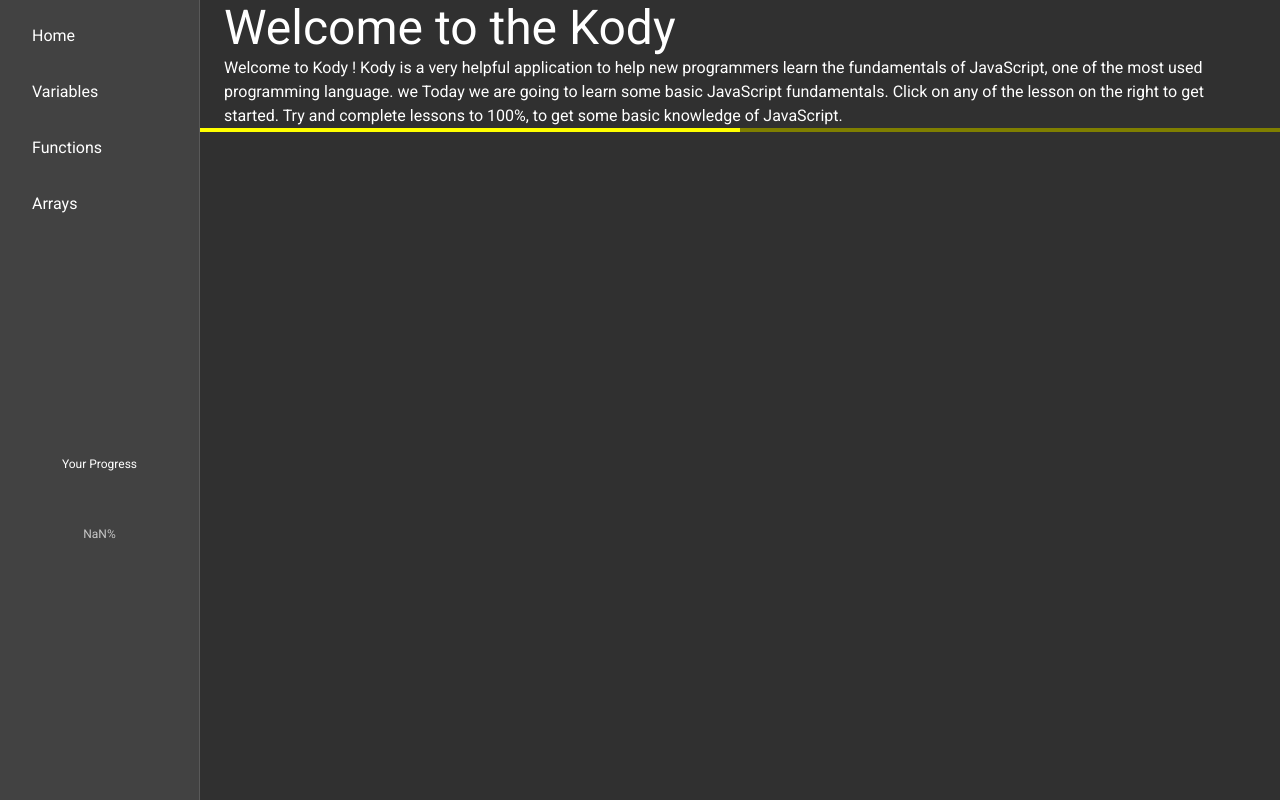
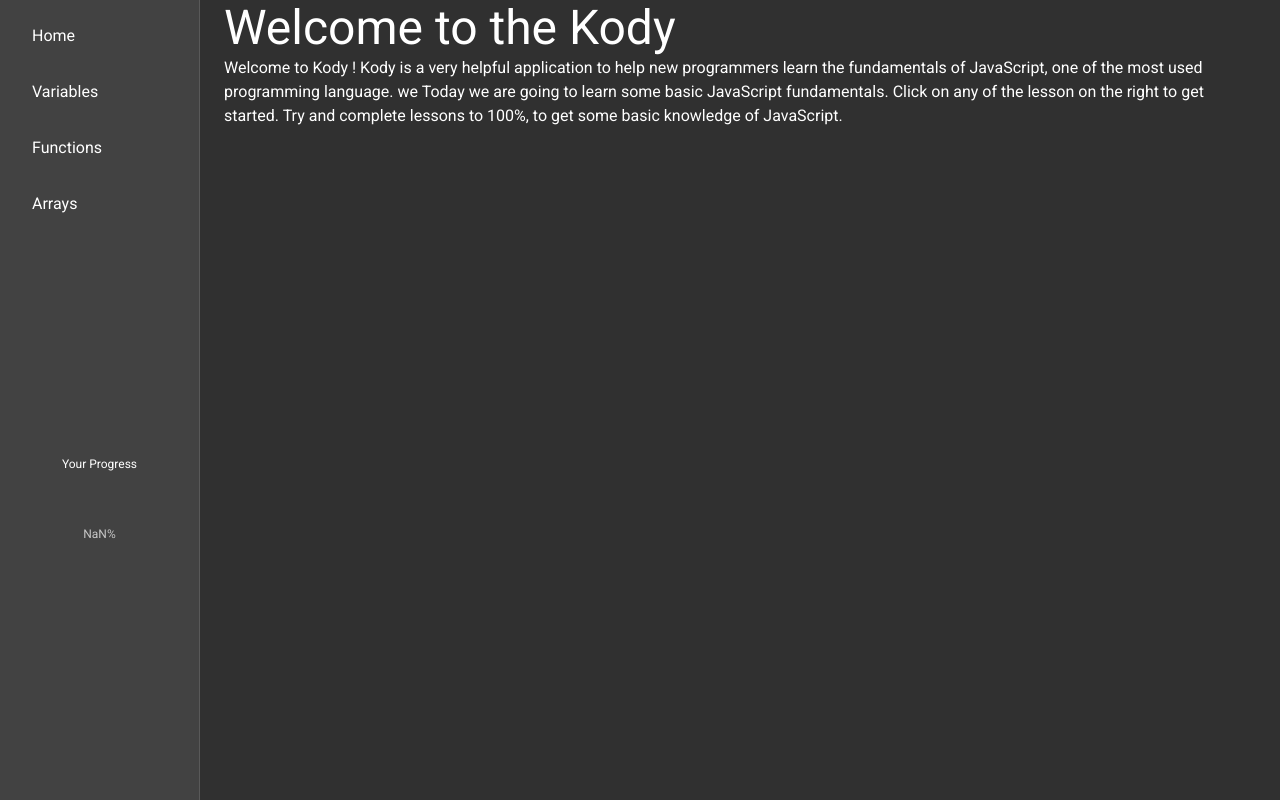
Before and after one commit to hector4213/mintbean-jsbootcamplite, a React (Create React App) app: page / in a window 1280 px wide. Both pictures are taken after a click on the button "LETS GET STARTED". Built offline with nearby package versions, Linux system fonts and the light colour scheme.

Commit message:
remove progress line change to circle move to draer

```diff
--- a/src/components/Layout.jsx
+++ b/src/components/Layout.jsx
@@ -1,6 +1,6 @@
-import React, { useState } from 'react'
+import React from 'react'
 import { makeStyles } from '@material-ui/core/styles'
-import { Box, LinearProgress } from '@material-ui/core'
+import { Box } from '@material-ui/core'
 import Drawer from '../components/Drawer'
 
 const useStyles = makeStyles((theme) => ({
@@ -14,15 +14,12 @@ const useStyles = makeStyles((theme) => ({
 	},
 }))
 
-const Layout = ({ children }) => {
+const Layout = ({ children, userPoints }) => {
 	const classes = useStyles()
 	return (
 		<div className={classes.root}>
-			<Drawer />
-			<Box className={classes.column}>
-				{children}
-				<LinearProgress variant='determinate' value={50} />
-			</Box>
+			<Drawer userPoints={userPoints} />
+			<Box className={classes.column}>{children}</Box>
 		</div>
 	)
 }
```
